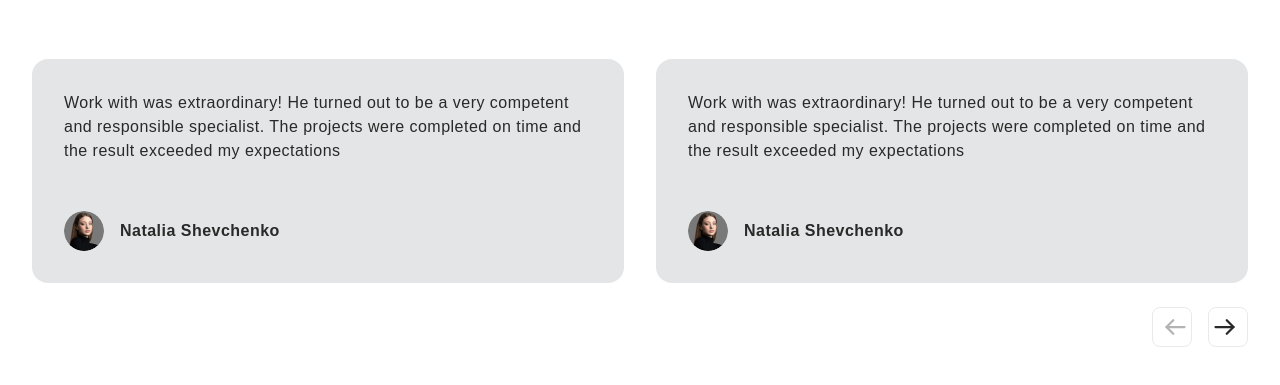
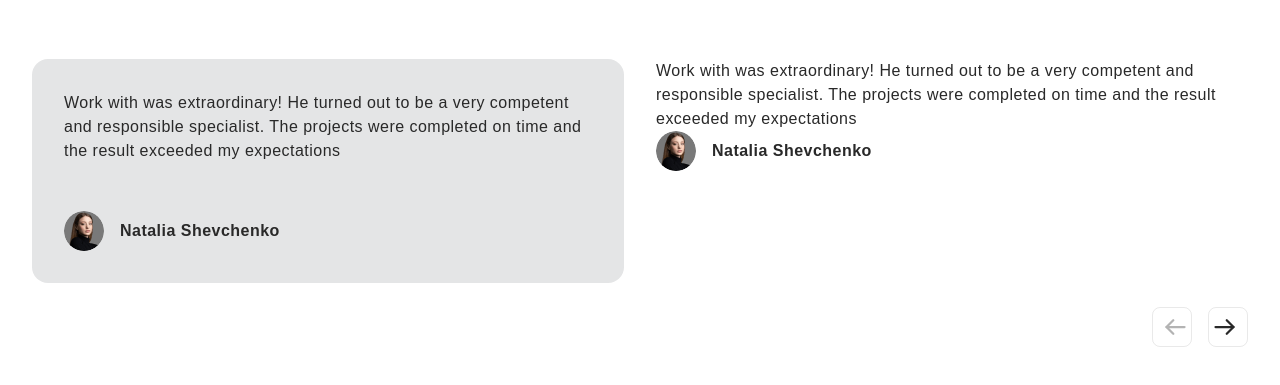
Before and after one commit to vsamopyt/goit-js-hw-09, a website built with Vite: page src/3-reviews.html in a window 1280 px wide. Shown: the part 235-620 px from the top of the page. Built offline with nearby package versions, Linux system fonts and the light colour scheme; no server answers; files whose address does not match are found by name.

Commit message:
commit-08
removing autohight

```diff
--- a/src/3-reviews.html
+++ b/src/3-reviews.html
@@ -17,6 +17,7 @@
                 <div class="swiper mySwiper">
                     <ul class="swiper-wrapper">
                         <li class="swiper-slide">
+                            <div class="item-container">
                             <p class="text-review">
                                 Work with was extraordinary! He turned out to be a very competent
                                 and responsible specialist. The projects were completed on time
@@ -27,8 +28,10 @@
                                     class="avatar-icon" />
                                 <p class="user-name-review">Natalia Shevchenko</p>
                             </div>
+                        </div>
                         </li>
                         <li class="swiper-slide">
+
                             <p class="text-review">
                                 Work with was extraordinary! He turned out to be a very competent
                                 and responsible specialist. The projects were completed on time
@@ -39,7 +42,7 @@
                                     class="avatar-icon" />
                                 <p class="user-name-review">Natalia Shevchenko</p>
                             </div>
-                        </li>
+                                                </li>
                         <li class="swiper-slide">
                             <p class="text-review">
                                 Work with was extraordinary! He turned out to be a very competent
--- a/src/css/3-reviews.css
+++ b/src/css/3-reviews.css
@@ -131,23 +131,34 @@ body {
     height:300px;
 } */
    .swiper {
-    padding: 32px;
+    /* padding: 32px; */
     width:100%;
+    height:296px;
     max-width: 320px;
     overflow: visible;
   }
 
-  /* .swiper-autoheight {
-    height: auto;
-  } */
-  .swiper-slide {
-    /* position: relative; */
-    height: auto;
+  .item-container {
     padding: 32px;
-    /* width: 100%; */
+    height:296px;
+    /* padding: 32px; */
+    display: flex;
+    flex-direction: column;
+    justify-content: space-between;
     background: var(--light-gray-color);
     border-radius: 16px;
+  }
 
+
+  .text-review {
+    line-height: 1.5rem;
+    max-height: 10.5rem;
+    -webkit-box-orient: vertical;
+    display: block;
+    display: -webkit-box;
+    overflow: hidden!important;
+    text-overflow: ellipsis;
+    -webkit-line-clamp: 7;
   }
 
   .swiper-button-next::after {
@@ -211,7 +222,7 @@ body {
     line-height: 1.5;
     letter-spacing: 0.03em;
     color: #292929;
-    margin-bottom: 24px;
+    /* margin-bottom: 24px; */
     /* margin-bottom: auto; */
   }
 
@@ -275,6 +286,11 @@ body {
     }
     .swiper {
         max-width: 704px;
+        height:224px;
+      }
+
+    .item-container {
+        height:224px;
       }
 
 
@@ -287,13 +303,17 @@ body {
 .swiper.mySwiper {
         max-width: 1240px;
         height: 224px;
-        display: flex;
+        /* display: flex;
         flex-direction: column;
-        justify-content: space-between;
+        justify-content: space-between; */
         /* height: 100%; */
       }
 
-.swiper .swiper-slide {
+      .item-container {
+        height:224px;
+        width: 592px;
+      }
+/* .swiper .swiper-slide {
         height: 224px;
         display: flex;
         flex-direction: column;
@@ -301,7 +321,7 @@ body {
 
 
 
-      }
+      }  */
 
     .is-hidden {
       opacity: 1;
@@ -320,8 +340,6 @@ body {
     }
 
     .text-review {
-        /* margin-bottom:24px; */
-
         line-height: 1.5rem;
         max-height: 6rem;
         -webkit-box-orient: vertical;
@@ -330,8 +348,6 @@ body {
         overflow: hidden!important;
         text-overflow: ellipsis;
         -webkit-line-clamp: 4;
-
-
       }
 
   }
--- a/src/js/3-reviews.js
+++ b/src/js/3-reviews.js
@@ -19,16 +19,24 @@ const API = "https://portfolio-js.b.goit.study/api";
 
 // ------swiper------
 const slipper = new Swiper('.swiper',{
-    autoHeight: true,
-    slidesPerView: 1,
+    // autoHeight: true,
     breakpoints: {
-        // when window width is >= 320px
         1280: {
-            slidesPerView: 2,
-            spaceBetween: 32,
-            autoHeight: false,
-          }
-    },
+          slidesPerView: 2,
+          spaceBetween: 32,
+        },
+        768: {
+          slidesPerView: 1,
+          spaceBetween: 24,
+        },
+        360: {
+          slidesPerView: 1,
+          spaceBetween: 16,
+        },
+      },
+
+    updateOnWindowResize: true,
+
     navigation: {
         nextEl: '.swiper-button-next',
         prevEl: '.swiper-button-prev',},
@@ -40,6 +48,9 @@ const slipper = new Swiper('.swiper',{
     mousewheel: {
         invert: true,
       },
+
+      simulateTouch: true,
+      allowTouchMove: true,
 });
 
 //  ------HTTP request-------
@@ -66,11 +77,13 @@ slipper.on("reachEnd", ()=>{
 const createHtml = (users)=>{
     const revievHtml = users.reduce((acc, item, index)=>{
         return acc+= `<li class="swiper-slide">
+                        <div class="item-container">
                            <p class="text-review">${item.review}</p>
                        <div class="icon-photo-name">
                            <img src=${item.avatar_url} alt="natalia" width="40" height="40"
                                class="avatar-icon" />
                            <p class="user-name-review">${item.author}</p>
+                       </div>
                        </div>
                        </li>`
      },"");
```
